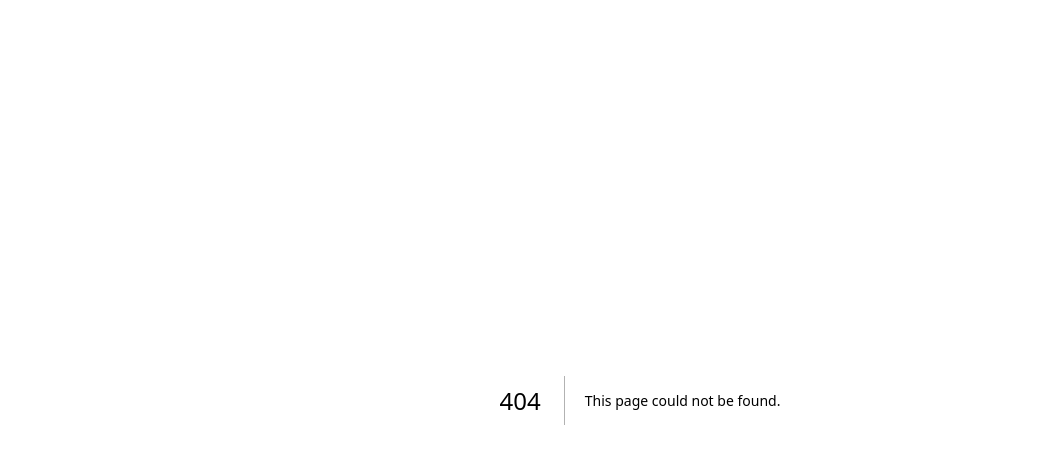
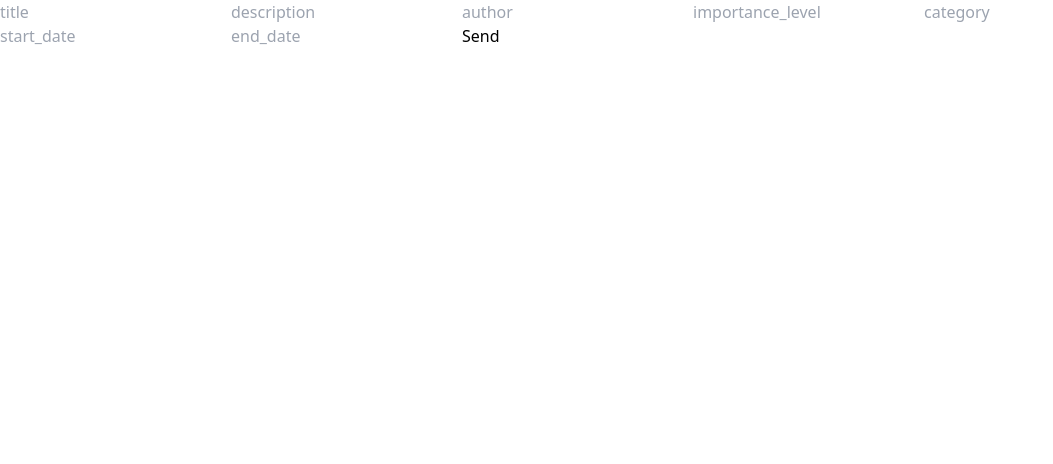
Before and after one commit to tugcan-kartal/dailyorganizer-client, a Next.js app: page /task in a window 1280 px wide. Before the commit this address had no page. Shown: the top 464 px of the page, without its empty margins (0-1053 px from the left). Built offline with nearby package versions, Linux system fonts and the light colour scheme.

Commit message:
can be add task

```diff
--- /dev/null
+++ b/src/app/task/page.tsx
@@ -0,0 +1,91 @@
+"use client"
+
+import React, { ChangeEvent, FormEvent, useState } from "react";
+
+const Task: React.FC =() => {
+
+    const [taskBody, setTaskBody]=useState({
+        title: "",
+        description: "",
+        author: "",
+        importance_level: "",
+        category: "",
+        start_date: "",
+        end_date: "",
+    });
+
+    const [addedTasks,setAddedTasks]=useState();
+
+    const [errors, setErrors]=useState<string[]>([]);
+    const [success, setSuccess] = useState<string>("");
+
+    const handleChange=(e: ChangeEvent<HTMLInputElement>)=>{
+        setTaskBody({
+            ...taskBody,
+            [e.target.name]: e.target.value
+        });
+    };
+
+    const handleSubmit=async(e: FormEvent<HTMLFormElement>)=>{
+        e.preventDefault();
+        setErrors([]);
+        setSuccess("");
+
+        const token=localStorage.getItem("token");
+        if(!token){
+            throw new Error("Token not found");
+        }
+
+        try {
+            const response=await fetch("http://localhost:3000/task",{
+                method: "POST",
+                headers: {
+                    "Content-Type":"application/json",
+                    Authorization: `Bearer ${token}`,
+                },
+                body: JSON.stringify(taskBody),
+            });
+
+            if(!response.ok){
+                const data=await response.json();
+                const errorMessages = Array.isArray(data.message)
+                ? data.message
+                : [data.message];
+                setErrors(errorMessages);
+            }else{
+                const data=await response.json();
+                setAddedTasks(data);
+                setSuccess("Task Added")
+            }
+        } catch (error) {
+            console.log(error);
+        }
+
+    }
+
+    return(
+        <div>
+            <div>
+                <form className="flex flex-col" onSubmit={handleSubmit}>
+                    <input placeholder="title" onChange={handleChange} name="title"/>
+                    <input placeholder="description" onChange={handleChange} name="description"/>
+                    <input placeholder="author" onChange={handleChange} name="author"/>
+                    <input placeholder="importance_level" onChange={handleChange} name="importance_level"/>
+                    <input placeholder="category" onChange={handleChange} name="category"/>
+                    <input placeholder="start_date" onChange={handleChange} name="start_date"/>
+                    <input placeholder="end_date" onChange={handleChange} name="end_date"/>
+
+                    <button type="submit">Send</button>
+                </form>
+
+                <div>
+                    {success && success}
+                    {errors && errors}
+                </div>
+            </div>
+        </div>
+    )
+
+}
+
+export default Task;
```
